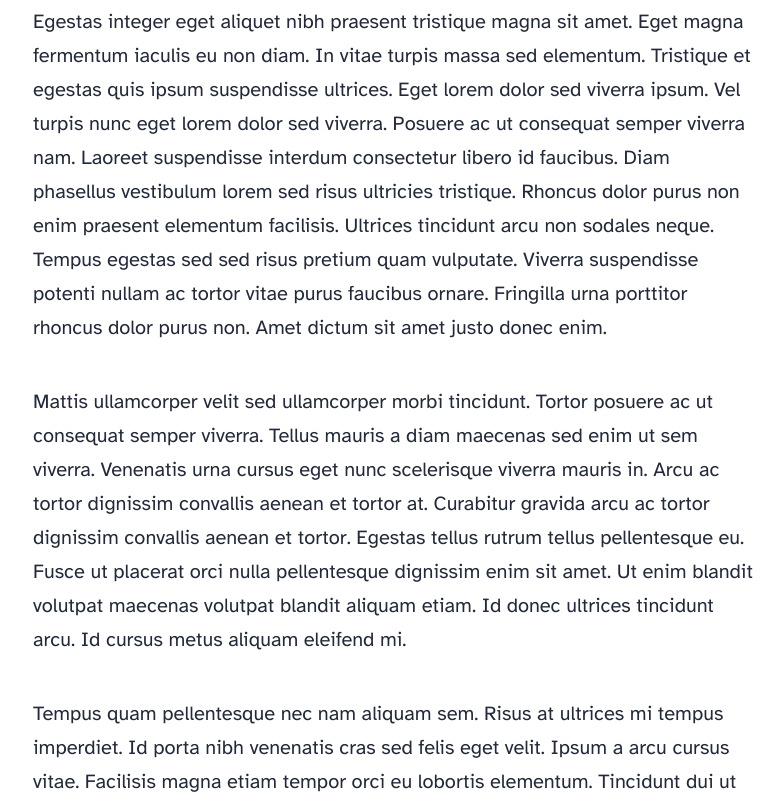
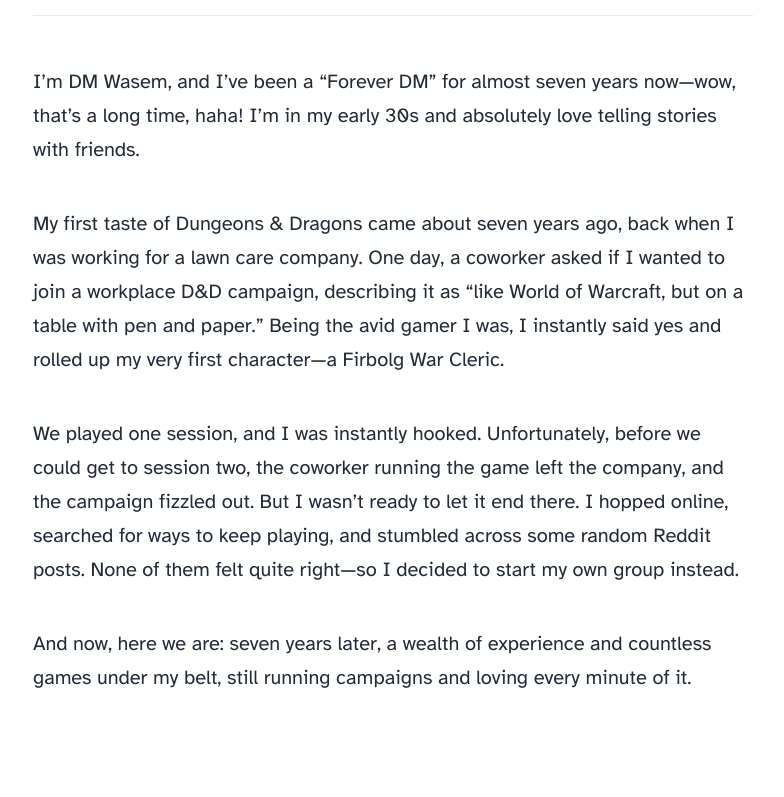
Before and after one commit to Bossmanwasem/quest-with-wasem, an Astro site: page /about in a window 1280 px wide. Shown: the part 1627-2424 px from the top of the page, without its empty margins (247-1031 px from the left). Built offline with nearby package versions, Linux system fonts and the light colour scheme; Astro itself is replaced by a stand-in of ours.

Commit message:
Update about.astro

```diff
--- a/src/pages/about.astro
+++ b/src/pages/about.astro
@@ -6,57 +6,22 @@
 	title="About Me"
 	description="Lorem ipsum dolor sit amet"
 	pubDate={new Date('August 08 2021')}
-	heroImage="/blog-placeholder-about.jpg"
+	heroImage="/me.jpg"
 >
 	<p>
-		Lorem ipsum dolor sit amet, consectetur adipiscing elit, sed do eiusmod tempor incididunt ut
-		labore et dolore magna aliqua. Vitae ultricies leo integer malesuada nunc vel risus commodo
-		viverra. Adipiscing enim eu turpis egestas pretium. Euismod elementum nisi quis eleifend quam
-		adipiscing. In hac habitasse platea dictumst vestibulum. Sagittis purus sit amet volutpat. Netus
-		et malesuada fames ac turpis egestas. Eget magna fermentum iaculis eu non diam phasellus
-		vestibulum lorem. Varius sit amet mattis vulputate enim. Habitasse platea dictumst quisque
-		sagittis. Integer quis auctor elit sed vulputate mi. Dictumst quisque sagittis purus sit amet.
+		I’m DM Wasem, and I’ve been a “Forever DM” for almost seven years now—wow, that’s a long time, haha! I’m in my early 30s and absolutely love telling stories with friends.
 	</p>
 
 	<p>
-		Morbi tristique senectus et netus. Id semper risus in hendrerit gravida rutrum quisque non
-		tellus. Habitasse platea dictumst quisque sagittis purus sit amet. Tellus molestie nunc non
-		blandit massa. Cursus vitae congue mauris rhoncus. Accumsan tortor posuere ac ut. Fringilla urna
-		porttitor rhoncus dolor. Elit ullamcorper dignissim cras tincidunt lobortis. In cursus turpis
-		massa tincidunt dui ut ornare lectus. Integer feugiat scelerisque varius morbi enim nunc.
-		Bibendum neque egestas congue quisque egestas diam. Cras ornare arcu dui vivamus arcu felis
-		bibendum. Dignissim suspendisse in est ante in nibh mauris. Sed tempus urna et pharetra pharetra
-		massa massa ultricies mi.
+	My first taste of Dungeons & Dragons came about seven years ago, back when I was working for a lawn care company. One day, a coworker asked if I wanted to join a workplace D&D campaign, describing it as “like World of Warcraft, but on a table with pen and paper.” Being the avid gamer I was, I instantly said yes and rolled up my very first character—a Firbolg War Cleric.
 	</p>
 
 	<p>
-		Mollis nunc sed id semper risus in. Convallis a cras semper auctor neque. Diam sit amet nisl
-		suscipit. Lacus viverra vitae congue eu consequat ac felis donec. Egestas integer eget aliquet
-		nibh praesent tristique magna sit amet. Eget magna fermentum iaculis eu non diam. In vitae
-		turpis massa sed elementum. Tristique et egestas quis ipsum suspendisse ultrices. Eget lorem
-		dolor sed viverra ipsum. Vel turpis nunc eget lorem dolor sed viverra. Posuere ac ut consequat
-		semper viverra nam. Laoreet suspendisse interdum consectetur libero id faucibus. Diam phasellus
-		vestibulum lorem sed risus ultricies tristique. Rhoncus dolor purus non enim praesent elementum
-		facilisis. Ultrices tincidunt arcu non sodales neque. Tempus egestas sed sed risus pretium quam
-		vulputate. Viverra suspendisse potenti nullam ac tortor vitae purus faucibus ornare. Fringilla
-		urna porttitor rhoncus dolor purus non. Amet dictum sit amet justo donec enim.
+We played one session, and I was instantly hooked. Unfortunately, before we could get to session two, the coworker running the game left the company, and the campaign fizzled out. But I wasn’t ready to let it end there. I hopped online, searched for ways to keep playing, and stumbled across some random Reddit posts. None of them felt quite right—so I decided to start my own group instead.
 	</p>
 
 	<p>
-		Mattis ullamcorper velit sed ullamcorper morbi tincidunt. Tortor posuere ac ut consequat semper
-		viverra. Tellus mauris a diam maecenas sed enim ut sem viverra. Venenatis urna cursus eget nunc
-		scelerisque viverra mauris in. Arcu ac tortor dignissim convallis aenean et tortor at. Curabitur
-		gravida arcu ac tortor dignissim convallis aenean et tortor. Egestas tellus rutrum tellus
-		pellentesque eu. Fusce ut placerat orci nulla pellentesque dignissim enim sit amet. Ut enim
-		blandit volutpat maecenas volutpat blandit aliquam etiam. Id donec ultrices tincidunt arcu. Id
-		cursus metus aliquam eleifend mi.
+And now, here we are: seven years later, a wealth of experience and countless games under my belt, still running campaigns and loving every minute of it.
 	</p>
 
-	<p>
-		Tempus quam pellentesque nec nam aliquam sem. Risus at ultrices mi tempus imperdiet. Id porta
-		nibh venenatis cras sed felis eget velit. Ipsum a arcu cursus vitae. Facilisis magna etiam
-		tempor orci eu lobortis elementum. Tincidunt dui ut ornare lectus sit. Quisque non tellus orci
-		ac. Blandit libero volutpat sed cras. Nec tincidunt praesent semper feugiat nibh sed pulvinar
-		proin gravida. Egestas integer eget aliquet nibh praesent tristique magna.
-	</p>
 </Layout>
```
